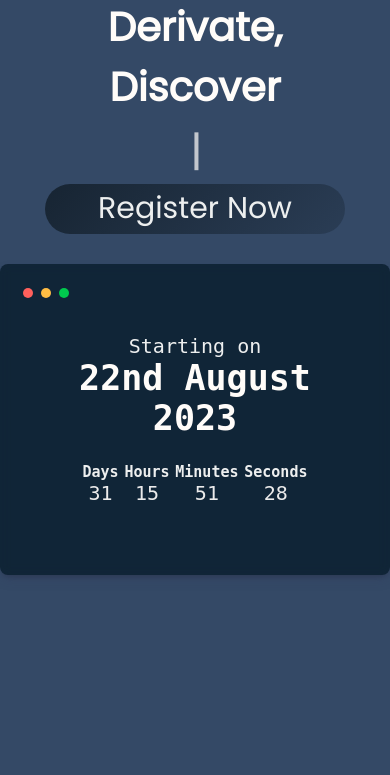
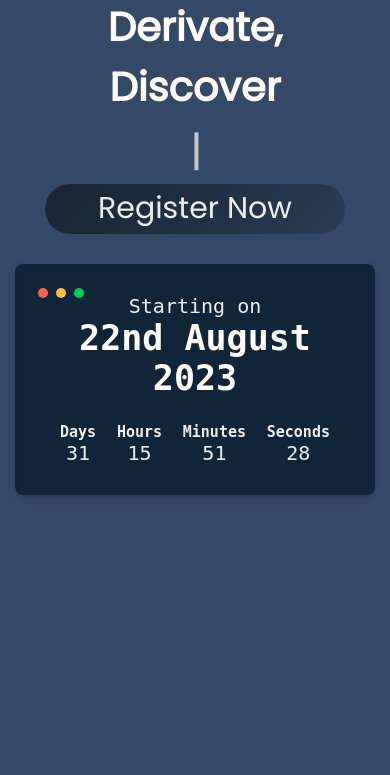
Before and after one commit to akshit2434/Technika_web2023, a PHP site: page / in a window 390 px wide. Shown: the part 445-1220 px from the top of the page. Run offline with PHP 8.4, Linux system fonts and the light colour scheme; style sheets or scripts are compiled from the project's sources; some libraries are stand-ins or nearby versions; some web fonts are replaced.

Commit message:
UI cleanup for mobile

```diff
--- a/css/index-mobile.css
+++ b/css/index-mobile.css
@@ -25,7 +25,8 @@
     transform: translate(0, 0) !important;
   }
   #intro-div #countdown_container {
-    margin: 0 !important;
+    margin: 0 15px !important;
+    padding: 30px !important;
   }
   #intro-div #countdown_container p {
     font-size: 20px !important;
@@ -63,12 +64,12 @@
     padding-right: 0 !important;
   }
   #third-page .event-card .info h2 {
-    font-size: 12px !important;
+    font-size: 20px !important;
     margin-top: 20px !important;
     transform: translateY(-50%) !important;
   }
   #third-page .event-card .info p {
-    font-size: 10px !important;
+    font-size: 15px !important;
     height: 65px !important;
   }
   #third-page .event-card.card-2 {
--- a/css/index-mobile.scss
+++ b/css/index-mobile.scss
@@ -34,7 +34,8 @@ $padding-leftright: 100px;
             transform: translate(0, 0) !important;
         }
         #countdown_container {
-            margin: 0 !important;
+            margin: 0 15px !important;
+            padding: 30px !important;
             p {
                 font-size: 20px !important;
             }
@@ -86,12 +87,12 @@ $padding-leftright: 100px;
             .info {
                 padding-right: 0 !important;
                 h2 {
-                    font-size: (30px * 0.4) !important;
+                    font-size: 20px !important;
                     margin-top: (50px * 0.4) !important;
                     transform: translateY(-50%) !important;
                 }
                 p {
-                    font-size: 10px !important;
+                    font-size: 15px !important;
                     height:65px !important;
                 }
             }
```
Also changed, not shown: 1 other file.
